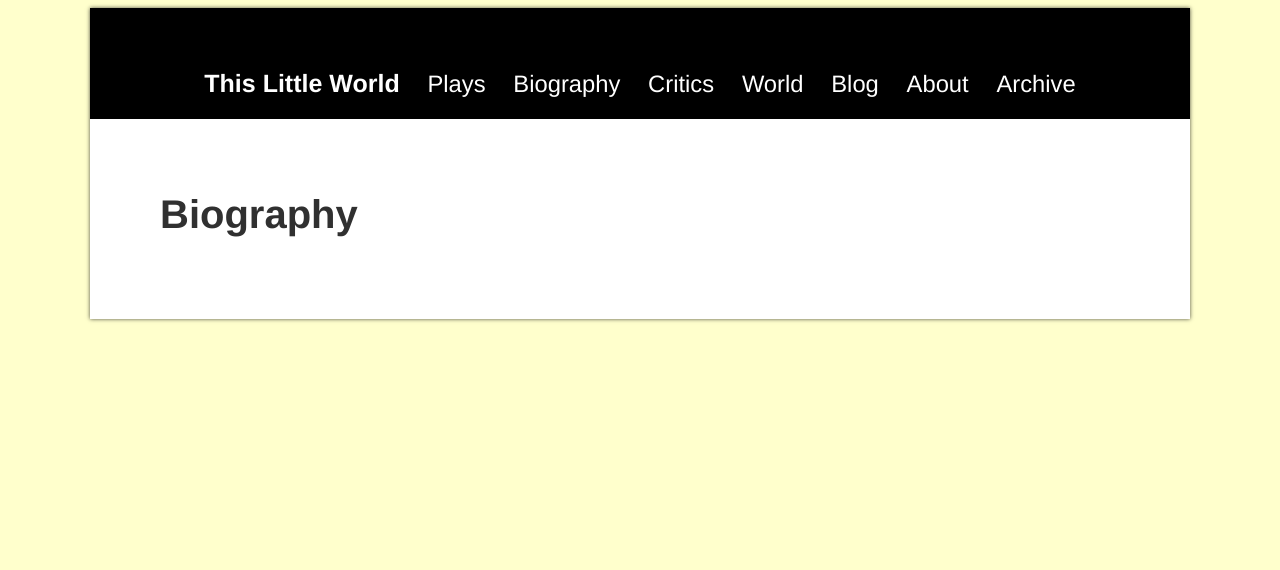
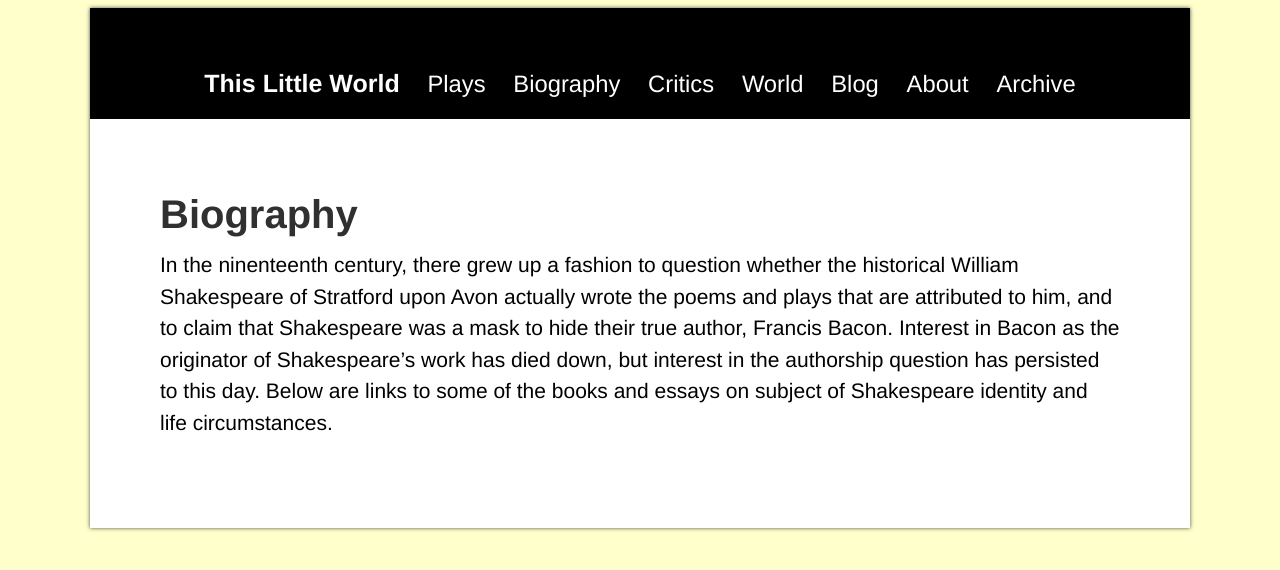
Before and after one commit to ThisLittleWorld/ThisLittleWorld.github.io, a Jekyll site: the page built from pages/biography.md, in a window 1280 px wide. Shown: the top 570 px of the page. Built offline with Jekyll 4.4.1, drawn with Linux system fonts in a browser that asks for light colours; Markdown is read by kramdown in place of the engine named in the settings.

Commit message:
Update biography.md

```diff
--- a/pages/biography.md
+++ b/pages/biography.md
@@ -3,3 +3,4 @@ layout: page
 title: Biography
 permalink: /biography/
 ---
+In the ninenteenth century, there grew up a fashion to question whether the historical William Shakespeare of Stratford upon Avon actually wrote the poems and plays that are attributed to him, and to claim that Shakespeare was a mask to hide their true author, Francis Bacon. Interest in Bacon as the originator of Shakespeare's work has died down, but interest in the authorship question has persisted to this day. Below are links to some of the books and essays on subject of Shakespeare identity and life circumstances.
```
